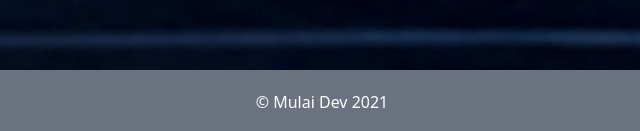
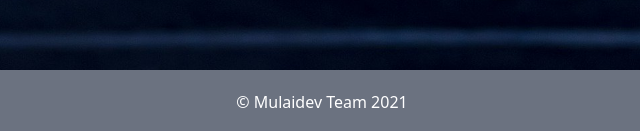
Before and after one commit to mulaidev/mapay, a plain HTML site: page index.html in a window 1280 px wide. Shown: the part 2102-2233 px from the top of the page, 318-958 px from the left. Drawn offline with Linux system fonts and the light colour scheme.

Commit message:
add team text

```diff
--- a/index.html
+++ b/index.html
@@ -160,7 +160,7 @@
 
             <footer class="text-white text-center font-medium mt-auto p-5 bg-gray-500">
                 &copy;
-                Mulai Dev 2021
+                Mulaidev Team 2021
 
             </footer>
 
```
